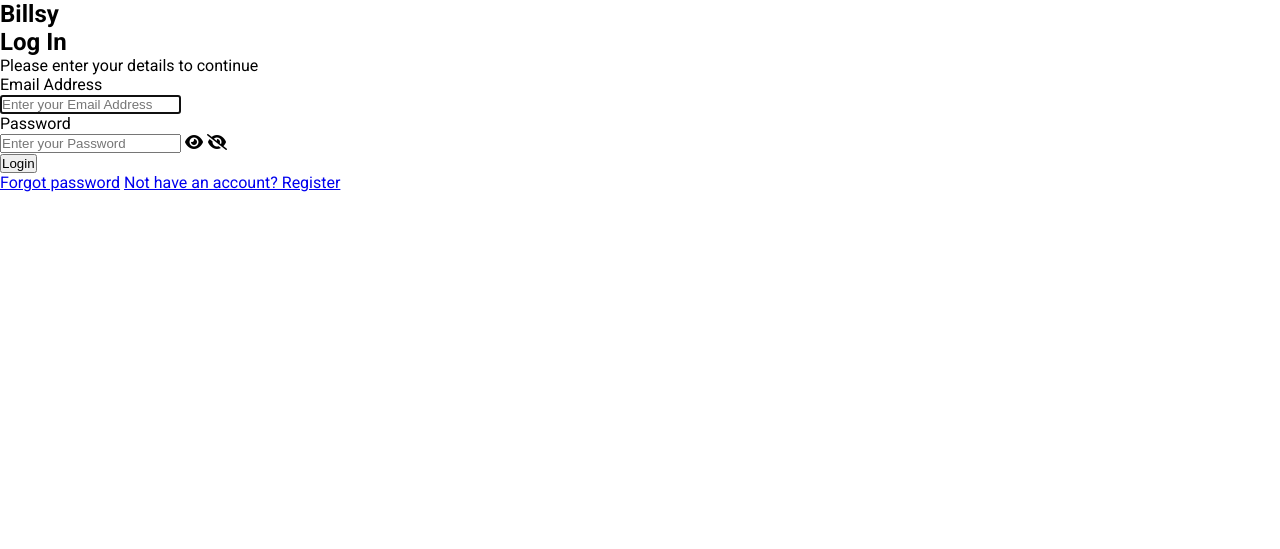
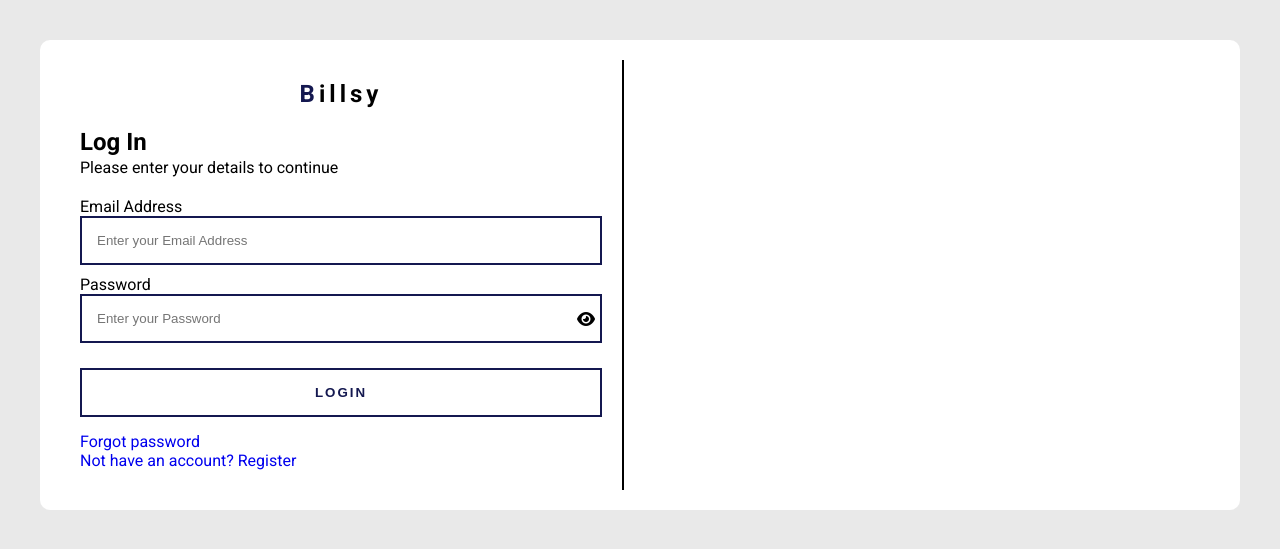
Before and after one commit to udaychugh/billsy, a Flask app: page /login in a window 1280 px wide. Shown: the top 549 px of the page. Run offline with Flask 3, Linux system fonts and the light colour scheme.

Commit message:
added more

```diff
--- a/static/preauth/login.css
+++ b/static/preauth/login.css
@@ -0,0 +1,95 @@
+body{
+    overflow: hidden;
+    background: #e9e9e9;
+}
+
+.loginContainer{
+    display: flex;
+    justify-content: space-between;
+    padding: 20px;
+    margin: 40px;
+    border-radius: 10px;
+    background: #fff;
+}
+
+.loginContainerInputAreas{
+    border-right: 2px solid black;
+    padding: 20px;
+    height: auto;
+    width: 45%;
+}
+
+.loginContainerLogo{
+    letter-spacing: 4px;
+    text-align: center;
+}
+
+.loginContainerLogo span{
+    color: #141850;
+}
+
+.loginBox h2{
+    margin-top: 20px;
+    margin-bottom: 2px;
+}
+
+.loginBox p{
+    margin-bottom: 20px;
+}
+
+input,
+button{
+    border: 0;
+    outline: 0;
+    width: 100%;
+    padding: 15px;
+}
+
+button{
+    margin-top: 15px;
+    margin-bottom: 15px;
+    cursor: pointer;
+    border: 2px solid #141850;
+    background-color: transparent;
+    color: #141850;
+    text-transform: uppercase;
+    font-weight: bold;
+    letter-spacing: 2px;
+    transition: all 0.5s linear;
+}
+
+button:hover{
+    background-color: #141850;
+    color: #fff;
+    border: 2px solid transparent;
+}
+
+
+
+#emailSection,
+#passwordSection{
+    margin-bottom: 10px;
+}
+
+.passwordInput,
+.emailInput{
+    border: 2px solid #141850;
+    display: flex;
+    align-items: center;
+}
+
+#openEye,
+#closeEye{
+    margin-right: 5px;
+    cursor: pointer;
+    transition: color 0.3s linear;
+}
+
+#openEye:hover,
+#closeEye:hover{
+    color: #ff0000;
+}
+
+.loginBox a{
+    text-decoration: none;
+}
--- /dev/null
+++ b/static/preauth/login.js
@@ -0,0 +1,35 @@
+//hiding eye from password
+document.addEventListener('DOMContentLoaded', function(){
+    document.getElementById('closeEye').style.display = "none";
+});
+
+//validating login form details
+function validateLoginForm(){
+    var userEmail = document.getElementById("loginEmail").value;
+    var userPassword = document.getElementById("loginpassword").value;
+
+    if(userEmail == 'udaychugh@yahoo.com' && userPassword == 'udaychugh'){
+        return true;
+    }
+
+    return false;
+
+}
+
+//password toggle function
+function passwordToggleOpenEye(){
+    document.getElementById('closeEye').style.display = "block";
+    document.getElementById('openEye').style.display = "none";
+    document.getElementById("loginpassword").type = "text";
+}
+
+function passwordToggleCloseEye(){
+    document.getElementById('closeEye').style.display = "none";
+    document.getElementById('openEye').style.display = "block";
+    document.getElementById("loginpassword").type = "password";
+}
+
+//calling functions here
+document.getElementById("loginBtn").addEventListener("submit", validateLoginForm);
+document.getElementById("openEye").addEventListener("click", passwordToggleOpenEye);
+document.getElementById("closeEye").addEventListener("click", passwordToggleCloseEye);
--- a/templates/preauth/login.html
+++ b/templates/preauth/login.html
@@ -3,15 +3,15 @@
 <head>
     <meta charset="UTF-8">
     <meta name="viewport" content="width=device-width, initial-scale=1.0">
-    <link rel="stylesheet" href="../../static/style.css">
-    <link rel="stylesheet" href="../../static/preauth/login.css">
+    <link rel="stylesheet" href="{{ url_for('static', filename='style.css')}}">
+    <link rel="stylesheet" href="{{ url_for('static', filename='preauth/login.css')}}">
     <link rel="stylesheet" href="https://cdnjs.cloudflare.com/ajax/libs/font-awesome/6.4.2/css/all.min.css" />
     <title>Login | Billsy</title>
 </head>
 <body>
     <div class="loginContainer">
         <div class="loginContainerInputAreas">
-            <h2><span>B</span>illsy</h2>
+            <h2 class="loginContainerLogo"><span>B</span>illsy</h2>
             <div class="loginBox">
                 <h2>Log In</h2>
                 <p>Please enter your details to continue</p>
@@ -26,13 +26,13 @@
                         <label for="loginPassword">Password</label>
                         <div class="passwordInput">
                             <input type="password" name="loginPassword" placeholder="Enter your Password" id="loginpassword" required />
-                            <i class="fa-solid fa-eye"></i>
-                            <i class="fa-solid fa-eye-slash"></i>
+                            <i id="openEye" class="fa-solid fa-eye"></i>
+                            <i id="closeEye" class="fa-solid fa-eye-slash "></i>
                         </div>
                     </div>
                     <button type="submit" id="loginBtn">Login</button>
                 </form>
-                <a href="#">Forgot password</a>
+                <a href="#">Forgot password</a> <br>
                 <a href="#">Not have an account? Register</a>
             </div>
         </div>
@@ -40,5 +40,7 @@
 
         </div>
     </div>
+
+    <script src="{{ url_for('static', filename='preauth/login.js') }}"></script>
 </body>
 </html>
```
Also changed, not shown: templates/preauth/signup.html (added).
